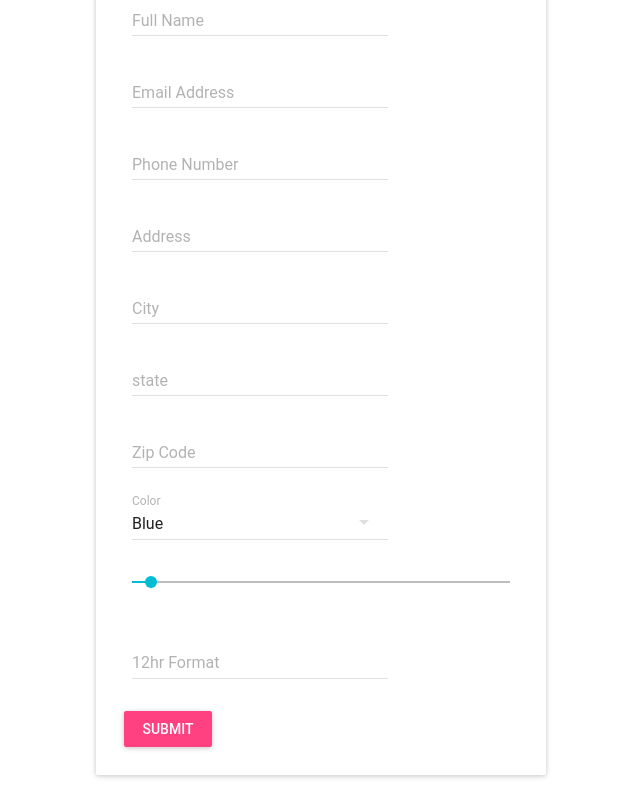
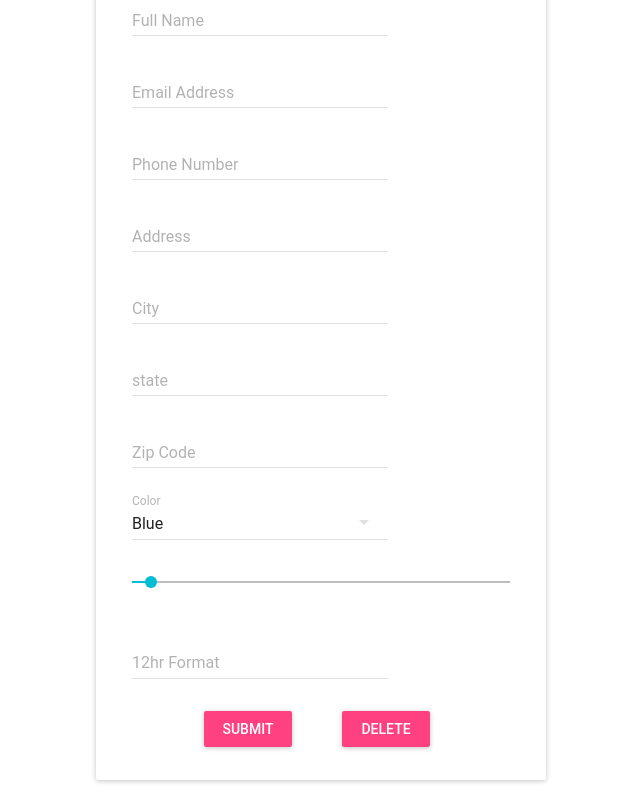
Before and after one commit to JordanBenner/contact-app, a React (Create React App) app: page /form in a window 1280 px wide. Shown: the part 216-1016 px from the top of the page, without its empty margins (319-959 px from the left). Built offline with nearby package versions, Linux system fonts and the light colour scheme; what react-tap-event-plugin would draw is missing.

Commit message:
Styled edit form
Added margin

```diff
--- a/src/App.js
+++ b/src/App.js
@@ -27,7 +27,7 @@ class Home extends Component {
     this.full_contact_list = localStorage.contacts || '[]';
     this.full_contact_list = JSON.parse(this.full_contact_list);
     this.state = {
-      contacts: this.full_contact_list,
+      contacts: this.filter(),
       searchTerm: ''
     };
   }
@@ -43,22 +43,27 @@ class Home extends Component {
 
   filter (term) {
     var matched = [];
-    this.full_contact_list.forEach(function (c) {
-      if (c.name.toLowerCase().search(term.toLowerCase()) > -1) {
+    this.full_contact_list.forEach(function (c, index) {
+      c.index = index;
+      if (term) {
+        if (c.name && c.name.toLowerCase().search(term.toLowerCase()) > -1) {
           matched.push(c);
-      } else if (c.email.toLowerCase().search(term.toLowerCase()) > -1) {
+        } else if (c.email && c.email.toLowerCase().search(term.toLowerCase()) > -1) {
           matched.push(c);
-      } else if (c.phone.toLowerCase().number().search(term.toLowerCase()) > -1) {
+        } else if (c.phone && c.phone.toLowerCase().search(term.toLowerCase()) > -1) {
           matched.push(c);
-      } else if (c.address.toLowerCase().number().search(term.toLowerCase()) > -1) {
+        } else if (c.address && c.address.toLowerCase().search(term.toLowerCase()) > -1) {
           matched.push(c);
-      } else if (c.city.toLowerCase().search(term.toLowerCase()) > -1) {
+        } else if (c.city && c.city.toLowerCase().search(term.toLowerCase()) > -1) {
           matched.push(c);
-      } else if (c.state.toLowerCase().search(term.toLowerCase()) > -1) {
+        } else if (c.state && c.state.toLowerCase().search(term.toLowerCase()) > -1) {
           matched.push(c);
-      } else if (c.zip.toLowerCase().number().search(term.toLowerCase()) > -1) {
+        } else if (c.zip && c.zip.toLowerCase().search(term.toLowerCase()) > -1) {
           matched.push(c);
-      } else return ('No results found.');
+        }
+      } else {
+        matched.push(c);
+      }
     });
     return matched;
   }
@@ -107,14 +112,14 @@ class ListContacts extends Component {
     return (
       <div>
         <List>
-          {this.props.contacts.map((c, index) => {
+          {this.props.contacts.map((c) => {
             return (
               <ListItem
-                key={index}
+                key={c.index}
                 primaryText={c.name}
                 rightIcon={<ActionGrade color={pinkA200} />}
                 leftAvatar={<Gravatar email={c.email} size={40}
-                onTouchTap={() => this.goto(index)}/>}
+                onTouchTap={() => this.goto(c.index)}/>}
               />
             )
           })}
--- a/src/myform.css
+++ b/src/myform.css
@@ -7,3 +7,11 @@
   padding: 20px;
 
 }
+.btn{
+  display: flex;
+  justify-content: center;
+  padding: 0px 0px 5px 0px;
+}
+.btn-submit{
+  margin-right: 50px;
+}
--- a/src/myform.js
+++ b/src/myform.js
@@ -74,7 +74,14 @@ class MyForm extends Component {
               <TimePicker hintText="12hr Format"/>
             </CardText>
             <CardActions>
+              <div className='btn'>
+                <div className='btn-submit'>
               <RaisedButton type='submit' label="Submit" secondary={true}/>
+            </div>
+            <div className='btn-delete'>
+                <RaisedButton type='delete' label="Delete" secondary={true}/>
+              </div>
+              </div>
             </CardActions>
           </Card>
       </form>
```
Lines whose indentation alone changed are shown as unchanged.
